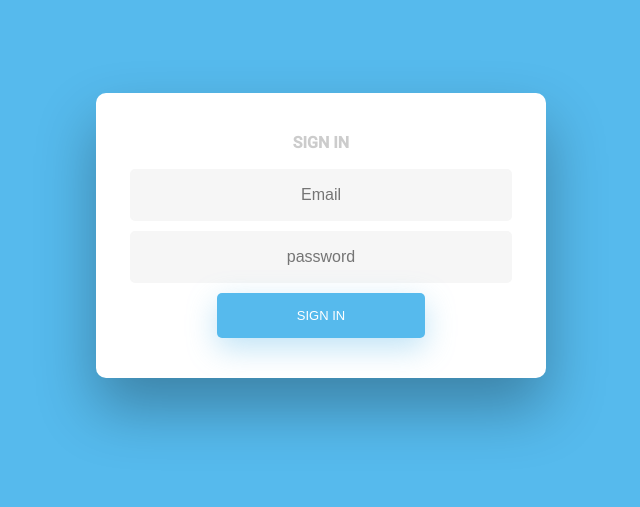
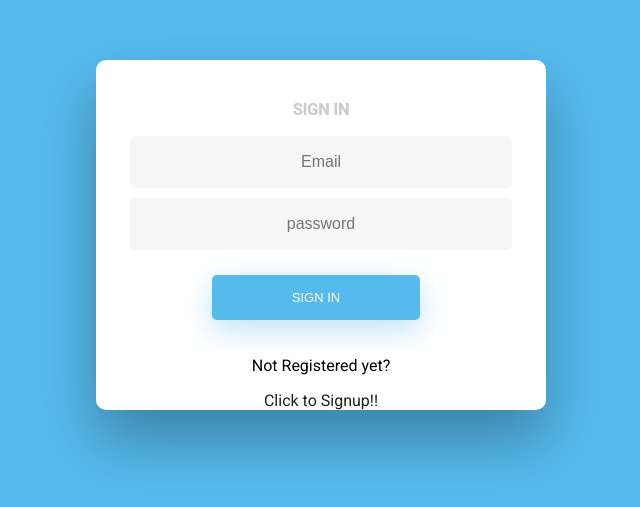
Before and after one commit to ashwinthorali/user-crud, an Angular app in the folder client/: page /signin in a window 1280 px wide. Shown: the part 165-672 px from the top of the page, without its empty margins (319-959 px from the left). Built offline with nearby package versions, Linux system fonts and the light colour scheme.

Commit message:
css modified and routes added

```diff
--- a/client/src/app/user/sign-up/sign-up.component.html
+++ b/client/src/app/user/sign-up/sign-up.component.html
@@ -12,7 +12,8 @@
 
             <input type="submit" value="Sign Up">
         </form>
-        <a style="color:rgb(31, 31, 23)" routerLink="/login">Already Registered? Click to login!!</a>
+        <p>Already Registered?</p>
+        <a style="color:rgb(31, 31, 23)" [routerLink]="['/signin']">Click to login!!</a>
 
         <div class="success" *ngIf="showSuccessMessage">
             Saved Successfully!!
--- a/client/src/app/user/signin/signin.component.html
+++ b/client/src/app/user/signin/signin.component.html
@@ -8,8 +8,10 @@
             <input type="password" #password="ngModel" [(ngModel)]="userService.selectedUser.password" name="password" placeholder="password"
         >
 
-            <input type="submit" value="Sign In">
+            <input type="submit" style="margin-bottom: 20px;" value="Sign In">
         </form>
+        <p>Not Registered yet?</p>
+        <a style="color:rgb(31, 31, 23)" [routerLink]="['/signup']">Click to Signup!!</a>
 
         <div class="success" *ngIf="showSuccessMessage">
             Saved Successfully!!
--- a/client/src/styles.css
+++ b/client/src/styles.css
@@ -98,7 +98,7 @@ input[type=button], input[type=submit], input[type=reset]  {
   box-shadow: 0 10px 30px 0 rgba(95,186,233,0.4);
   -webkit-border-radius: 5px 5px 5px 5px;
   border-radius: 5px 5px 5px 5px;
-  margin: 5px 20px 40px 20px;
+  margin: 20px 20px 10px 10px;
   -webkit-transition: all 0.3s ease-in-out;
   -moz-transition: all 0.3s ease-in-out;
   -ms-transition: all 0.3s ease-in-out;
```
